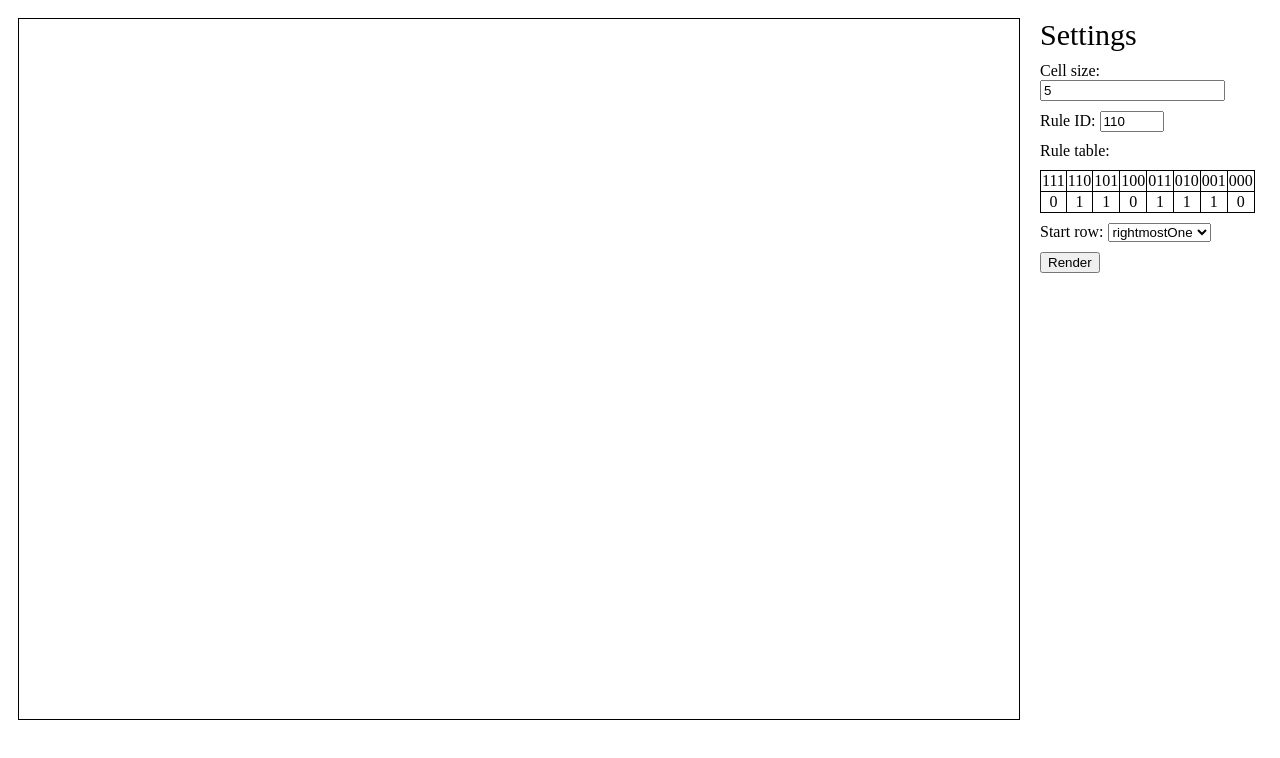
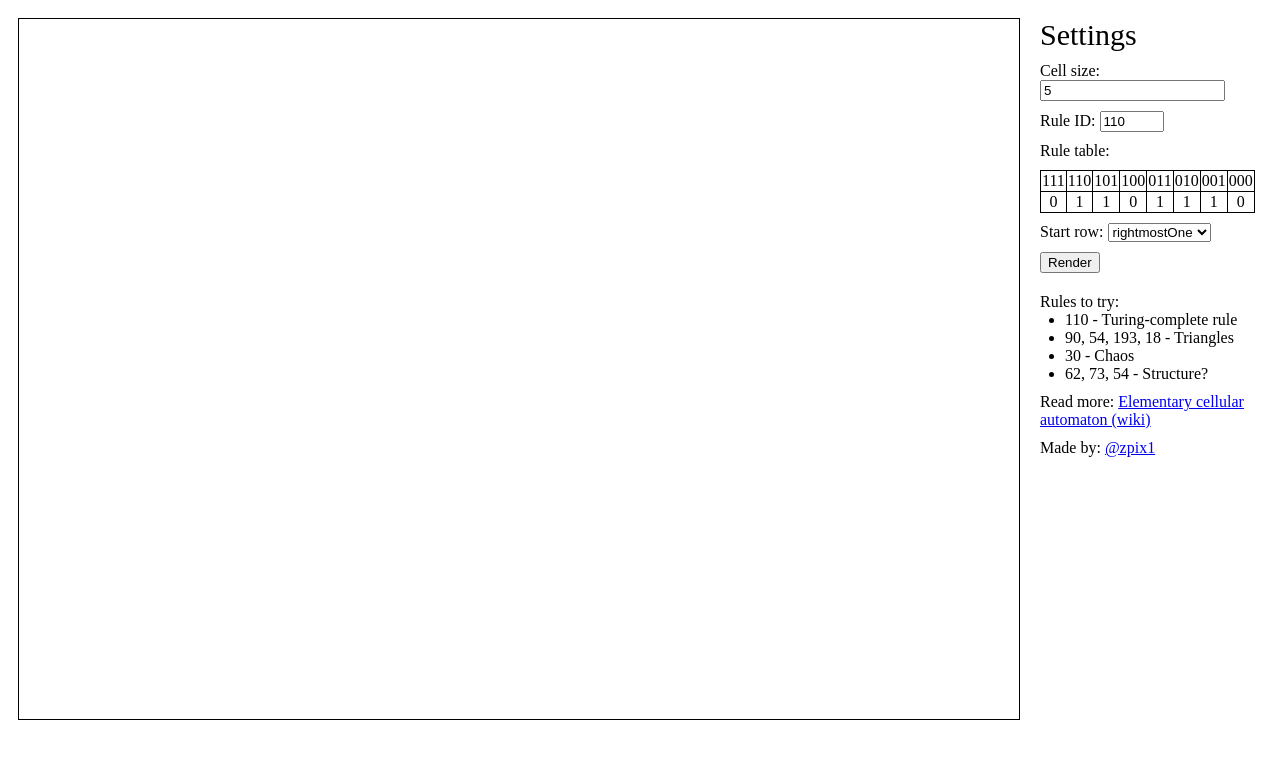
Before and after one commit to zpix1/cellular-automaton-showroom, a plain HTML site: page index.html in a window 1280 px wide. Drawn offline with Linux system fonts and the light colour scheme.

Commit message:
Info added

```diff
--- a/index.html
+++ b/index.html
@@ -3,7 +3,7 @@
 <head>
     <meta charset="UTF-8">
     <meta name="viewport" content="width=device-width, initial-scale=1.0">
-    <title>Rule 110</title>
+    <title>1D Cellular Automaton</title>
 </head>
 <style>
     #canvas {
@@ -44,6 +44,10 @@
         border-collapse: collapse;
         text-align: center;
     }
+    ul {
+        margin: 0;
+        padding-left: 25px;
+    }
 </style>
 <body>
     <div class="container">
@@ -58,6 +62,32 @@
             <div>Rule table:</div><div id="ruletable"></div>
             <div>Start row: <select id="startrow" onchange="setStartRowName(this.value)"></select></div>
             <input type="button" value="Render" onclick="render()"/>
+            <div style="display: block; height: 10px;"></div>
+            <div>
+                Rules to try:
+                <ul>
+                    <li>
+                        110 - Turing-complete rule
+                    </li>
+                    <li>
+                        90, 54, 193, 18 - Triangles
+                    </li>
+                    <li>
+                        30 - Chaos
+                    </li>
+                    <li>
+                        62, 73, 54 - Structure?
+                    </li>
+                </ul>
+            </div>
+            <div>
+                Read more:
+                <a href="https://en.wikipedia.org/wiki/Elementary_cellular_automaton">Elementary cellular automaton (wiki)</a>
+            </div>
+            <div>
+                Made by:
+                <a href="https://github.com/zpix1">@zpix1</a>
+            </div>
         </div>
     </div>
 </body>
```
